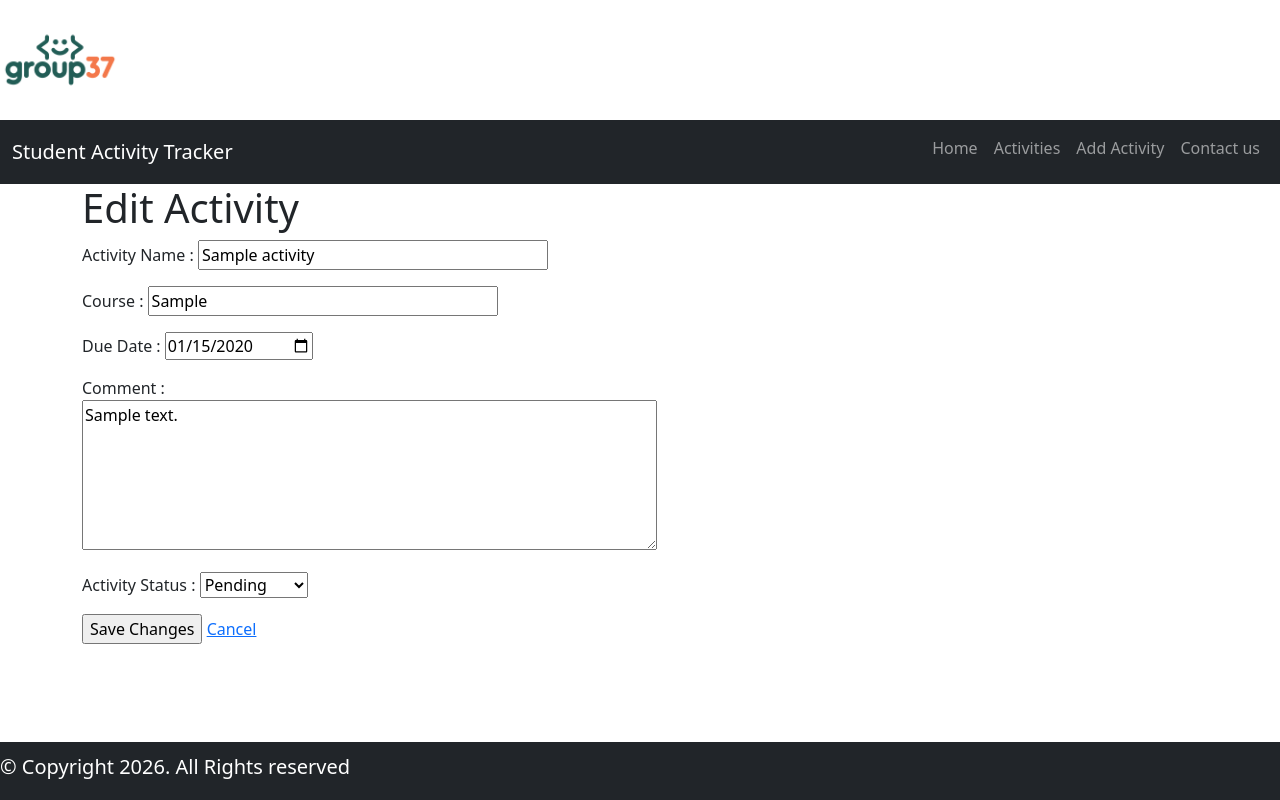
After one commit to Greeshmajoseph1208/INFR3120-Fall26-Project, a Node server app: page /activities/edit/600000000000000000000001 in a window 1280 px wide. The commit adds this page. Run offline with Node 20, Linux system fonts and the light colour scheme; tables that the repository leaves empty hold one stand-in row (values such as "Sample post"); some libraries are stand-ins or nearby versions.

Commit message:
Add edit activity functionality

```diff
--- a/routes/activity.js
+++ b/routes/activity.js
@@ -35,7 +35,6 @@ router.get('/add', function(req, res, next) {
 
 /* POST - Process Add Activity */
 router.post('/add', async(req, res, next) => {
-    console.log('FORM DATA:', req.body);
     try {
         await Activity.create({
             name: req.body.name,
@@ -53,7 +52,62 @@ router.post('/add', async(req, res, next) => {
 });
 
 /* Update Operation */
+/* GET - Display Edit Page */
+router.get('/edit/:id', async(req, res, next) => {
+    try {
+        const activity = await Activity.findById(req.params.id);
+        res.render('Activities/edit', {
+            title: 'Edit Activity',
+            activity: activity
+        });
+    }
+    catch(err) {
+        console.log(err);
+        res.redirect('/activities');
+    }
+});
+
+/* POST - Process Edit */
+router.post('/edit/:id', async(req, res, next) => {
+    try {
+        await Activity.findByIdAndUpdate(req.params.id, {
+            name: req.body.name,
+            course: req.body.course,
+            dueDate: req.body.dueDate,
+            comment: req.body.comment,
+            status: req.body.status
+        });
+        res.redirect('/activities');
+    }
+    catch(err) {
+        console.log(err);
+        res.redirect('/activities');
+    }
+});
 
 /* Delete Operation */
+/* POST - Mark as Completed */
+router.post('/complete/:id', async(req, res, next) => {
+    try {
+        await Activity.findByIdAndUpdate(req.params.id, { status: 'Completed' });
+        res.redirect('/activities');
+    }
+    catch(err) {
+        console.log(err);
+        res.redirect('/activities');
+    }
+});
+
+/* POST - Delete Activity */
+router.post('/delete/:id', async(req, res, next) => {
+    try {
+        await Activity.findByIdAndDelete(req.params.id);
+        res.redirect('/activities');
+    }
+    catch(err) {
+        console.log(err);
+        res.redirect('/activities');
+    }
+});
 
 module.exports = router;
--- /dev/null
+++ b/views/Activities/edit.ejs
@@ -0,0 +1,48 @@
+<%- include ../partials/header.ejs %>
+<%- include ../partials/main_nav.ejs %>
+
+<main class="container" style="padding-bottom: 120px;">
+    <h1><%= title %></h1>
+
+    <form action="/activities/edit/<%= activity._id %>" method="POST">
+
+        <p>
+            <label for="name">Activity Name :</label>
+            <input type="text" id="name" name="name" size="32"
+            value="<%= activity.name %>" required>
+        </p>
+
+        <p>
+            <label for="course">Course :</label>
+            <input type="text" id="course" name="course" size="32"
+            value="<%= activity.course %>" required>
+        </p>
+
+        <p>
+            <label for="dueDate">Due Date :</label>
+            <input type="date" id="dueDate" name="dueDate"
+            value="<%= activity.dueDate ? activity.dueDate.toISOString().split('T')[0] : '' %>" required>
+        </p>
+
+        <p>
+            <label for="comment">Comment :</label>
+            <br>
+            <textarea id="comment" name="comment" cols="60" rows="6"><%= activity.comment %></textarea>
+        </p>
+
+        <p>
+            <label for="status">Activity Status :</label>
+            <select id="status" name="status">
+                <option value="Pending" <%= activity.status === 'Pending' ? 'selected' : '' %>>Pending</option>
+                <option value="In Progress" <%= activity.status === 'In Progress' ? 'selected' : '' %>>In Progress</option>
+                <option value="Completed" <%= activity.status === 'Completed' ? 'selected' : '' %>>Completed</option>
+            </select>
+        </p>
+
+        <input type="submit" value="Save Changes">
+        <a href="/activities">Cancel</a>
+
+    </form>
+</main>
+
+<%- include ../partials/footer.ejs %>
```
Also changed, not shown: views/Activities/list.ejs (+14 -2 lines).
